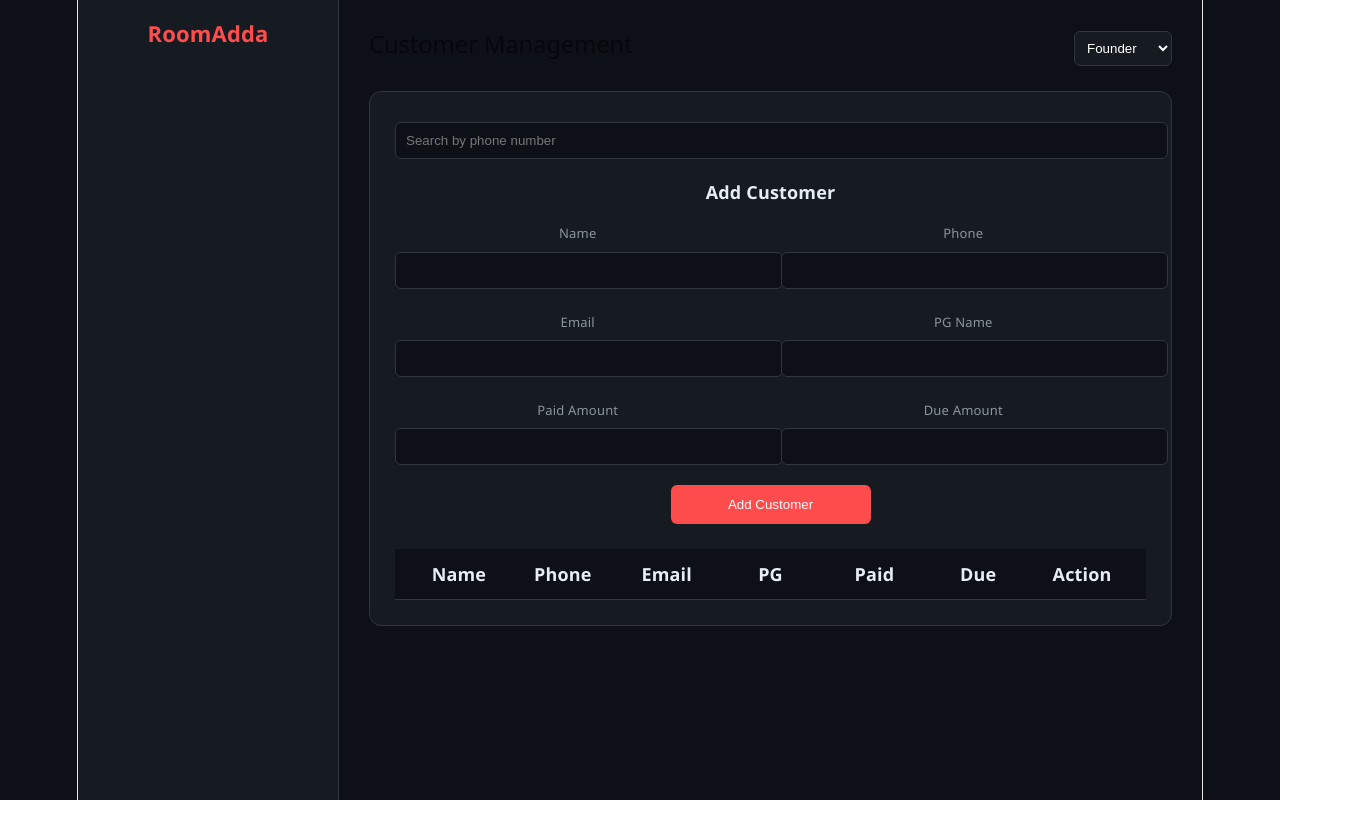
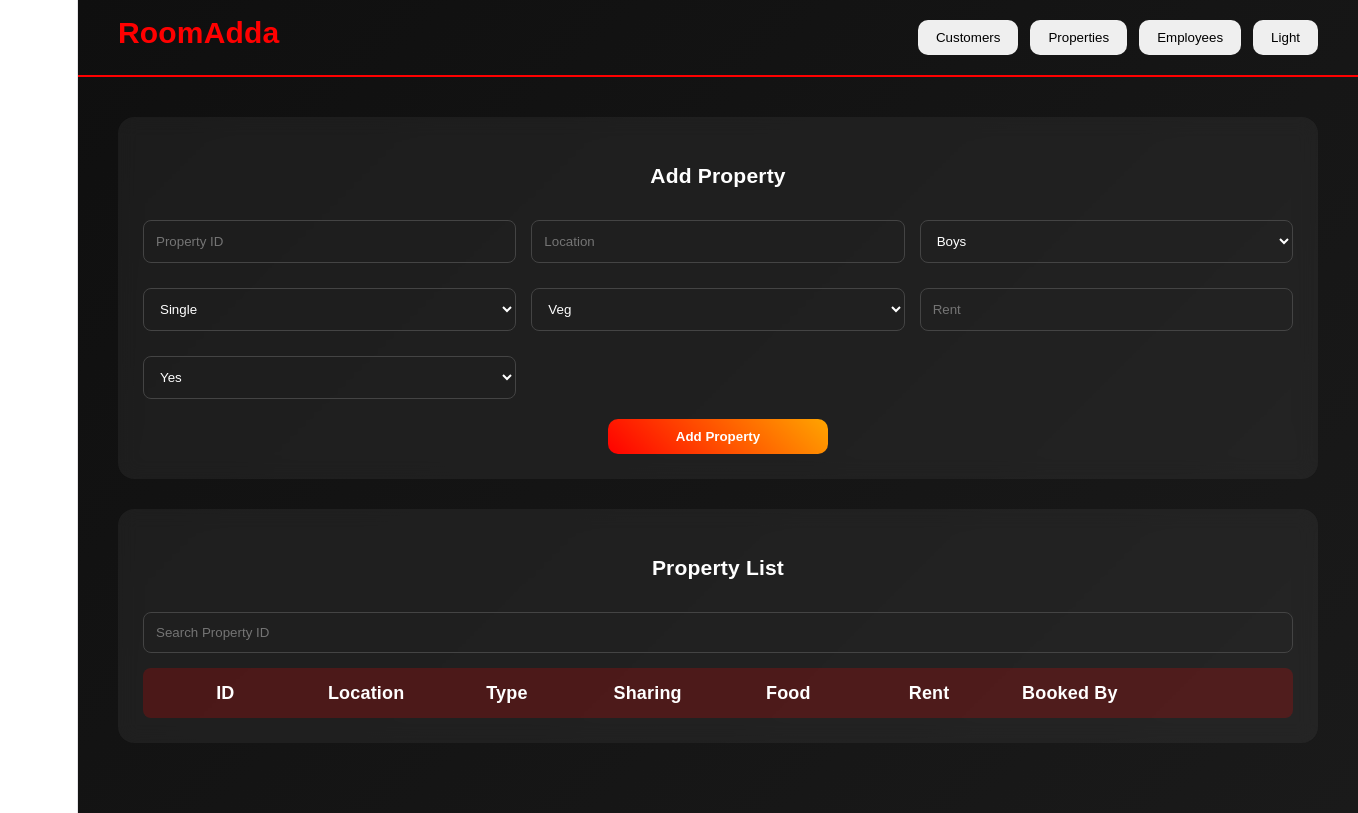
Before and after one commit to hariniVasudevan907/blueprint-site, a React (Vite) app: page / in a window 1280 px wide. Shown: the whole page, 1358 px wide, since content can reach past the window. Built offline with nearby package versions, Linux system fonts and the light colour scheme.

Commit message:
updated UI and features

```diff
--- a/src/App.jsx
+++ b/src/App.jsx
@@ -1,314 +1,277 @@
 import { useState } from "react";
 
+const generateId = () => Math.floor(Math.random() * 1000000).toString();
+
 export default function App() {
-  const [role, setRole] = useState("founder");
+  const [view, setView] = useState("properties");
+  const [dark, setDark] = useState(true);
 
-  const [customers, setCustomers] = useState([]);
-  const [searchPhone, setSearchPhone] = useState("");
+  const [customers,setCustomers] = useState([]);
+  const [properties,setProperties] = useState([]);
+  const [employees,setEmployees] = useState([]);
 
-  const [form, setForm] = useState({
-    name: "",
-    phone: "",
-    email: "",
-    pg: "",
-    paid: "",
-    due: ""
-  });
+  return (
+    <div className={dark ? "app dark" : "app light"}>
+      <style>{`
+        *{box-sizing:border-box}
+        body{margin:0;font-family:Arial}
 
-  const validateForm = () => {
-    const phoneRegex = /^[0-9]{10}$/;
-    const emailRegex = /^[^\s@]+@[^\s@]+\.[^\s@]+$/;
+        .app{min-height:100vh;width:100vw}
 
-    if (!form.name || !form.phone || !form.email) {
-      alert("Name, Phone and Email are required");
-      return false;
+        .dark{background:linear-gradient(135deg,#0f0f0f,#1a1a1a);color:white}
+        .light{background:#f5f5f5;color:black}
+
+        .topbar{display:flex;justify-content:space-between;padding:20px 40px;border-bottom:2px solid red}
+        .logo{font-size:30px;font-weight:bold;color:red}
+        .nav{display:flex;gap:12px}
+
+        button{padding:10px 18px;border-radius:10px;border:none;cursor:pointer;transition:.3s}
+        button:hover{background:red;color:white;transform:translateY(-2px)}
+
+        .container{padding:40px;width:100%}
+
+        .card{
+          padding:25px;
+          border-radius:16px;
+          margin-bottom:30px;
+          backdrop-filter:blur(10px);
         }
 
-    if (!phoneRegex.test(form.phone)) {
-      alert("Phone must be 10 digits");
-      return false;
+        .dark .card{background:rgba(255,255,255,0.05)}
+        .light .card{background:white}
+
+        input,select{
+          width:100%;padding:12px;margin-top:10px;border-radius:8px;border:1px solid #444;
+          background:inherit;color:inherit;transition:.2s
         }
 
-    if (!emailRegex.test(form.email)) {
-      alert("Invalid email format");
-      return false;
+        input:focus,select:focus{transform:scale(1.05);border-color:red}
+
+        .formGrid{display:grid;grid-template-columns:repeat(3,1fr);gap:15px}
+
+        .addBtn{
+          margin-top:20px;
+          width:220px;
+          background:linear-gradient(45deg,red,orange);
+          color:white;
+          font-weight:bold;
         }
 
-    return true;
-  };
-
-  const handleAddCustomer = () => {
-    if (!validateForm()) return;
-
-    setCustomers([...customers, form]);
-
-    setForm({
-      name: "",
-      phone: "",
-      email: "",
-      pg: "",
-      paid: "",
-      due: ""
-    });
-  };
-
-  const handleDelete = (index) => {
-    const updated = customers.filter((_, i) => i !== index);
-    setCustomers(updated);
-  };
-
-  const filteredCustomers = customers.filter((c) =>
-    c.phone.includes(searchPhone)
-  );
-
-  return (
-    <div className="app">
-      <style>{`
-        body {
-          margin: 0;
-          font-family: 'Segoe UI', sans-serif;
-          background: #0d1117;
-          color: #e6edf3;
+        .row{
+          display:grid;
+          grid-template-columns:repeat(8,1fr);
+          padding:12px;
+          text-align:center;
+          border-radius:8px;
+          margin-top:5px;
         }
 
-        .layout {
-          display: flex;
-          height: 100vh;
+        .headerRow{font-weight:bold;background:rgba(255,0,0,0.2)}
+        .row:hover{background:rgba(255,255,255,0.1)}
+
+        .searchBar{display:flex;gap:10px;margin-bottom:15px}
+
+        .tag{padding:5px 12px;border-radius:20px;font-size:12px}
+        .green{background:#00c853}
+        .yellow{background:#ffab00}
+        .red{background:#d50000}
+      `}</style>
+
+      <div className="topbar">
+        <div className="logo">RoomAdda</div>
+        <div className="nav">
+          <button onClick={()=>setView("customers")}>Customers</button>
+          <button onClick={()=>setView("properties")}>Properties</button>
+          <button onClick={()=>setView("employees")}>Employees</button>
+          <button onClick={()=>setDark(!dark)}>{dark?"Light":"Dark"}</button>
+        </div>
+      </div>
+
+      {view==="customers" && <Customers customers={customers} setCustomers={setCustomers} properties={properties} employees={employees}/>}
+      {view==="properties" && <Properties properties={properties} setProperties={setProperties} customers={customers}/>}
+      {view==="employees" && <Employees employees={employees} setEmployees={setEmployees}/>}
+    </div>
+  );
 }
 
-        .sidebar {
-          width: 220px;
-          background: #161b22;
-          padding: 20px;
-          border-right: 1px solid #30363d;
+// ================= CUSTOMERS =================
+function Customers({customers,setCustomers,properties,employees}){
+  const [form,setForm]=useState({name:"",phone:"",propertyId:"",employeeId:"",visit:"Pending"});
+  const [search,setSearch]=useState("");
+
+  const add=()=>{
+    if(customers.find(c=>c.phone===form.phone)){
+      alert("Customer already exists!");
+      return;
+    }
+    setCustomers([...customers,{...form,id:generateId()}]);
   }
 
-        .logo {
-          font-size: 22px;
-          font-weight: bold;
-          margin-bottom: 30px;
-          color: #ff4d4d;
-        }
+  const filtered=customers.filter(c=>c.phone.includes(search));
 
-        .main {
-          flex: 1;
-          padding: 30px;
-        }
+  return(
+    <div className="container">
+      <div className="card">
+        <h3>Add Customer</h3>
+        <div className="formGrid">
+          <input placeholder="Name" onChange={e=>setForm({...form,name:e.target.value})}/>
+          <input placeholder="Phone" onChange={e=>setForm({...form,phone:e.target.value})}/>
 
-        .topbar {
-          display: flex;
-          justify-content: space-between;
-          align-items: center;
-          margin-bottom: 25px;
-        }
+          <select onChange={e=>setForm({...form,propertyId:e.target.value})}>
+            <option>Select Property</option>
+            {properties.map(p=>(<option key={p.id}>{p.id}</option>))}
+          </select>
 
-        select {
-          background: #161b22;
-          border: 1px solid #30363d;
-          color: white;
-          padding: 8px;
-          border-radius: 6px;
-        }
+          <select onChange={e=>setForm({...form,employeeId:e.target.value})}>
+            <option>Select Employee</option>
+            {employees.map(e=>(<option key={e.id}>{e.name}</option>))}
+          </select>
 
-        .card {
-          background: #161b22;
-          padding: 25px;
-          border-radius: 12px;
-          border: 1px solid #30363d;
-        }
-
-        .sectionTitle {
-          margin-bottom: 15px;
-          font-size: 18px;
-          font-weight: 600;
-        }
-
-        input {
-          width: 100%;
-          padding: 10px;
-          margin-top: 5px;
-          background: #0d1117;
-          border: 1px solid #30363d;
-          color: white;
-          border-radius: 6px;
-        }
-
-        .formGrid {
-          display: grid;
-          grid-template-columns: 1fr 1fr;
-          gap: 20px;
-          margin-top: 10px;
-        }
-
-        .formGroup {
-          display: flex;
-          flex-direction: column;
-        }
-
-        label {
-          font-size: 13px;
-          color: #8b949e;
-        }
-
-        .btn {
-          margin-top: 20px;
-          padding: 12px;
-          background: #ff4d4d;
-          border: none;
-          border-radius: 6px;
-          cursor: pointer;
-          color: white;
-          width: 200px;
-        }
-
-        .searchBox {
-          margin-bottom: 20px;
-        }
-
-        .table {
-          margin-top: 25px;
-        }
-
-        .row {
-          display: grid;
-          grid-template-columns: repeat(7, 1fr);
-          padding: 12px;
-          border-bottom: 1px solid #30363d;
-          align-items: center;
-        }
-
-        .header {
-          font-weight: bold;
-          background: #0d1117;
-        }
-
-        .deleteBtn {
-          background: #ff4d4d;
-          border: none;
-          padding: 6px 10px;
-          color: white;
-          border-radius: 4px;
-          cursor: pointer;
-        }
-      `}</style>
-
-      <div className="layout">
-
-        {/* SIDEBAR */}
-        <div className="sidebar">
-          <div className="logo">RoomAdda</div>
+          <select onChange={e=>setForm({...form,visit:e.target.value})}>
+            <option>Pending</option>
+            <option>Visited</option>
+            <option>Not Interested</option>
+          </select>
         </div>
-
-        {/* MAIN */}
-        <div className="main">
-
-          <div className="topbar">
-            <h2>Customer Management</h2>
-
-            <select value={role} onChange={(e) => setRole(e.target.value)}>
-              <option value="founder">Founder</option>
-              <option value="employee">Employee</option>
-            </select>
+        <button className="addBtn" onClick={add}>Add Customer</button>
       </div>
 
       <div className="card">
-
-            {/* SEARCH */}
-            <div className="searchBox">
-              <input
-                placeholder="Search by phone number"
-                value={searchPhone}
-                onChange={(e) => setSearchPhone(e.target.value)}
-              />
+        <h3>Customer List</h3>
+        <div className="searchBar">
+          <input placeholder="Search phone" value={search} onChange={e=>setSearch(e.target.value)}/>
         </div>
 
-            {/* FORM */}
-            <div className="sectionTitle">Add Customer</div>
-
-            <div className="formGrid">
-
-              <div className="formGroup">
-                <label>Name</label>
-                <input value={form.name}
-                  onChange={(e)=>setForm({...form,name:e.target.value})}/>
+        <div className="row headerRow">
+          <div>ID</div><div>Name</div><div>Phone</div><div>Property</div><div>Employee</div><div>Visit</div>
         </div>
 
-              <div className="formGroup">
-                <label>Phone</label>
-                <input value={form.phone}
-                  onChange={(e)=>setForm({...form,phone:e.target.value})}/>
+        {filtered.map(c=>(
+          <div className="row" key={c.id}>
+            <div>{c.id}</div>
+            <div>{c.name}</div>
+            <div>{c.phone}</div>
+            <div>{c.propertyId}</div>
+            <div>{c.employeeId}</div>
+            <div><span className={`tag ${c.visit==="Visited"?"green":c.visit==="Pending"?"yellow":"red"}`}>{c.visit}</span></div>
+          </div>
+        ))}
+      </div>
+    </div>
+  )
+}
+
+// ================= PROPERTIES =================
+function Properties({properties,setProperties,customers}){
+  const [form,setForm]=useState({id:"",location:"",type:"Boys",sharing:"Single",food:"Veg",rent:"",negotiable:"Yes"});
+  const [search,setSearch]=useState("");
+
+  const add=()=>{
+    if(properties.find(p=>p.id===form.id)){
+      alert("Duplicate property ID!");
+      return;
+    }
+    setProperties([...properties,form]);
+  }
+
+  const filtered=properties.filter(p=>p.id.includes(search));
+
+  return(
+    <div className="container">
+      <div className="card">
+        <h3>Add Property</h3>
+        <div className="formGrid">
+          <input placeholder="Property ID" onChange={e=>setForm({...form,id:e.target.value})}/>
+          <input placeholder="Location" onChange={e=>setForm({...form,location:e.target.value})}/>
+          <select onChange={e=>setForm({...form,type:e.target.value})}><option>Boys</option><option>Girls</option></select>
+          <select onChange={e=>setForm({...form,sharing:e.target.value})}><option>Single</option><option>Double</option></select>
+          <select onChange={e=>setForm({...form,food:e.target.value})}><option>Veg</option><option>Non-Veg</option></select>
+          <input placeholder="Rent" onChange={e=>setForm({...form,rent:e.target.value})}/>
+          <select onChange={e=>setForm({...form,negotiable:e.target.value})}><option>Yes</option><option>No</option></select>
+        </div>
+        <button className="addBtn" onClick={add}>Add Property</button>
       </div>
 
-              <div className="formGroup">
-                <label>Email</label>
-                <input value={form.email}
-                  onChange={(e)=>setForm({...form,email:e.target.value})}/>
+      <div className="card">
+        <h3>Property List</h3>
+        <div className="searchBar">
+          <input placeholder="Search Property ID" value={search} onChange={e=>setSearch(e.target.value)}/>
         </div>
 
-              <div className="formGroup">
-                <label>PG Name</label>
-                <input value={form.pg}
-                  onChange={(e)=>setForm({...form,pg:e.target.value})}/>
+        <div className="row headerRow">
+          <div>ID</div><div>Location</div><div>Type</div><div>Sharing</div><div>Food</div><div>Rent</div><div>Booked By</div>
         </div>
 
-              <div className="formGroup">
-                <label>Paid Amount</label>
-                <input value={form.paid}
-                  onChange={(e)=>setForm({...form,paid:e.target.value})}/>
+        {filtered.map(p=>{
+          const cust=customers.find(c=>c.propertyId===p.id);
+          return(
+            <div className="row" key={p.id}>
+              <div>{p.id}</div>
+              <div>{p.location}</div>
+              <div>{p.type}</div>
+              <div>{p.sharing}</div>
+              <div>{p.food}</div>
+              <div>{p.rent}</div>
+              <div>{cust?cust.name:"None"}</div>
+            </div>
+          )
+        })}
+      </div>
+    </div>
+  )
+}
+
+// ================= EMPLOYEES =================
+function Employees({employees,setEmployees}){
+  const [form,setForm]=useState({name:"",id:"",dept:"",deals:"",leads:""});
+  const [search,setSearch]=useState("");
+
+  const add=()=>{
+    if(employees.find(e=>e.id===form.id)){
+      alert("Duplicate employee ID!");
+      return;
+    }
+    setEmployees([...employees,form]);
+  }
+
+  const filtered=employees.filter(e=>e.id.includes(search) || e.name.toLowerCase().includes(search.toLowerCase()));
+
+  return(
+    <div className="container">
+      <div className="card">
+        <h3>Add Employee</h3>
+        <div className="formGrid">
+          <input placeholder="Name" onChange={e=>setForm({...form,name:e.target.value})}/>
+          <input placeholder="ID" onChange={e=>setForm({...form,id:e.target.value})}/>
+          <input placeholder="Department" onChange={e=>setForm({...form,dept:e.target.value})}/>
+          <input placeholder="Deals" onChange={e=>setForm({...form,deals:e.target.value})}/>
+          <input placeholder="Leads" onChange={e=>setForm({...form,leads:e.target.value})}/>
+        </div>
+        <button className="addBtn" onClick={add}>Add Employee</button>
       </div>
 
-              <div className="formGroup">
-                <label>Due Amount</label>
-                <input value={form.due}
-                  onChange={(e)=>setForm({...form,due:e.target.value})}/>
+      <div className="card">
+        <h3>Employee List</h3>
+
+        {/* 🔍 SEARCH BAR ADDED */}
+        <div className="searchBar">
+          <input placeholder="Search by ID or Name" value={search} onChange={e=>setSearch(e.target.value)}/>
         </div>
 
+        <div className="row headerRow">
+          <div>ID</div><div>Name</div><div>Dept</div><div>Deals</div><div>Leads</div>
         </div>
 
-            <button className="btn" onClick={handleAddCustomer}>
-              Add Customer
-            </button>
-
-            {/* TABLE */}
-            <div className="table">
-
-              <div className="row header">
-                <div>Name</div>
-                <div>Phone</div>
-                <div>Email</div>
-                <div>PG</div>
-                <div>Paid</div>
-                <div>Due</div>
-                <div>Action</div>
+        {filtered.map(e=>(
+          <div className="row" key={e.id}>
+            <div>{e.id}</div>
+            <div>{e.name}</div>
+            <div>{e.dept}</div>
+            <div>{e.deals}</div>
+            <div>{e.leads}</div>
           </div>
-
-              {filteredCustomers.map((c, i) => (
-                <div className="row" key={i}>
-                  <div>{c.name}</div>
-                  <div>{c.phone}</div>
-                  <div>{c.email}</div>
-                  <div>{c.pg}</div>
-                  <div>{c.paid}</div>
-                  <div>{c.due}</div>
-
-                  <div>
-                    {role === "founder" && (
-                      <button
-                        className="deleteBtn"
-                        onClick={() => handleDelete(i)}
-                      >
-                        Delete
-                      </button>
-                    )}
+        ))}
       </div>
     </div>
-              ))}
-
-            </div>
-
-          </div>
-        </div>
-      </div>
-    </div>
-  );
+  )
 }
```
Lines whose indentation alone changed are shown as unchanged.
